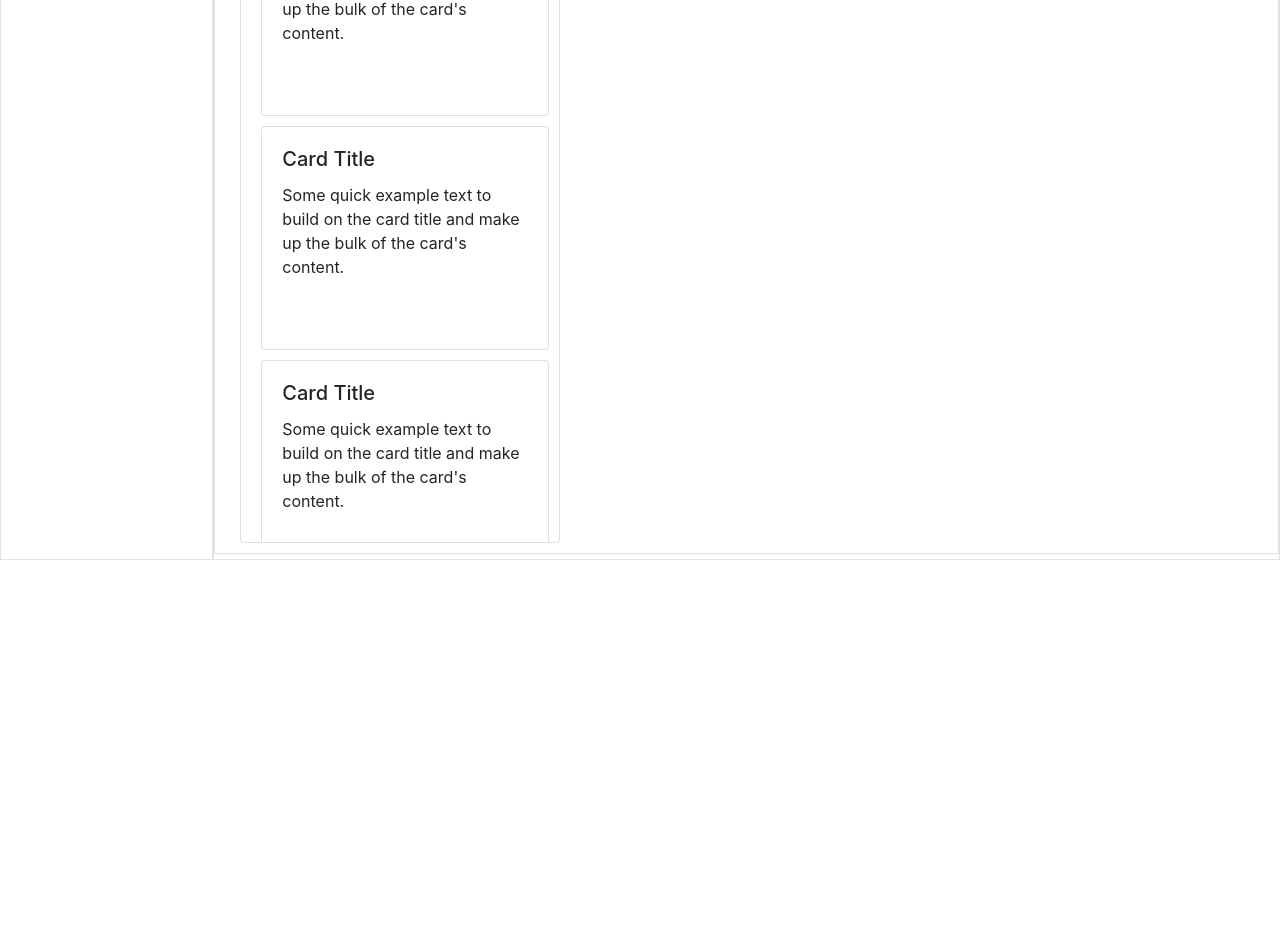
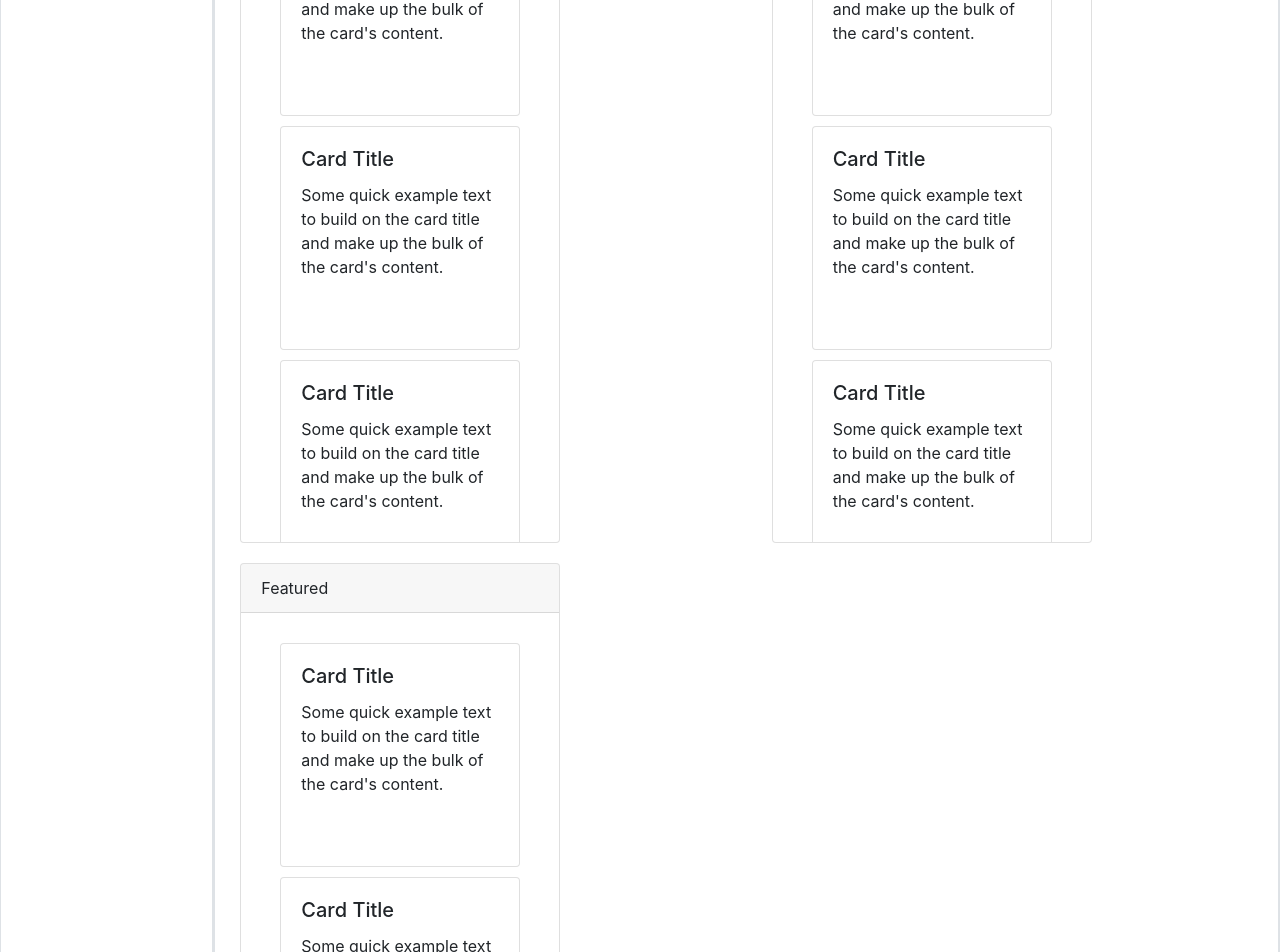
Before and after one commit to ravikishoreyadav/task-manager-client, a React (Create React App) app: page / in a window 1280 px wide. Shown: the part 240-1192 px from the top of the page. Before the commit the page ends 800 px from the top, so only its background shows below. Built offline with nearby package versions, Linux system fonts and the light colour scheme.

Commit message:
working on section column

```diff
--- a/src/App.css
+++ b/src/App.css
@@ -13,9 +13,13 @@
 }
 
 .task{
-    width: 18rem;
+    width: 15rem;
     height: 14rem;
     margin-top: 10px;
     margin-left: auto;
     margin-right: auto;
 }
+
+.border{
+    overflow-x: scroll;
+}
--- a/src/App.js
+++ b/src/App.js
@@ -31,6 +31,13 @@ function App() {
               <Col className="section-container">
                 <Section />
               </Col>
+              <Col className="section-container">
+                <Section />
+              </Col>
+              <Col className="section-container">
+                <Section />
+              </Col>
+
             </Row>
           </Col>
         </Row>
--- a/src/Components/Section.js
+++ b/src/Components/Section.js
@@ -9,7 +9,6 @@ function Section(){
                 <Task />
                 <Task />
                 <Task />
-                <Task />
             </Card.Body>
         </Card>
     );
--- a/src/Components/Task.js
+++ b/src/Components/Task.js
@@ -3,7 +3,6 @@ import { Card, Button } from 'react-bootstrap';
 
 function Task(){
     return(
-
         <Card className="task">
             <Card.Body>
                 <Card.Title>Card Title</Card.Title>
```
